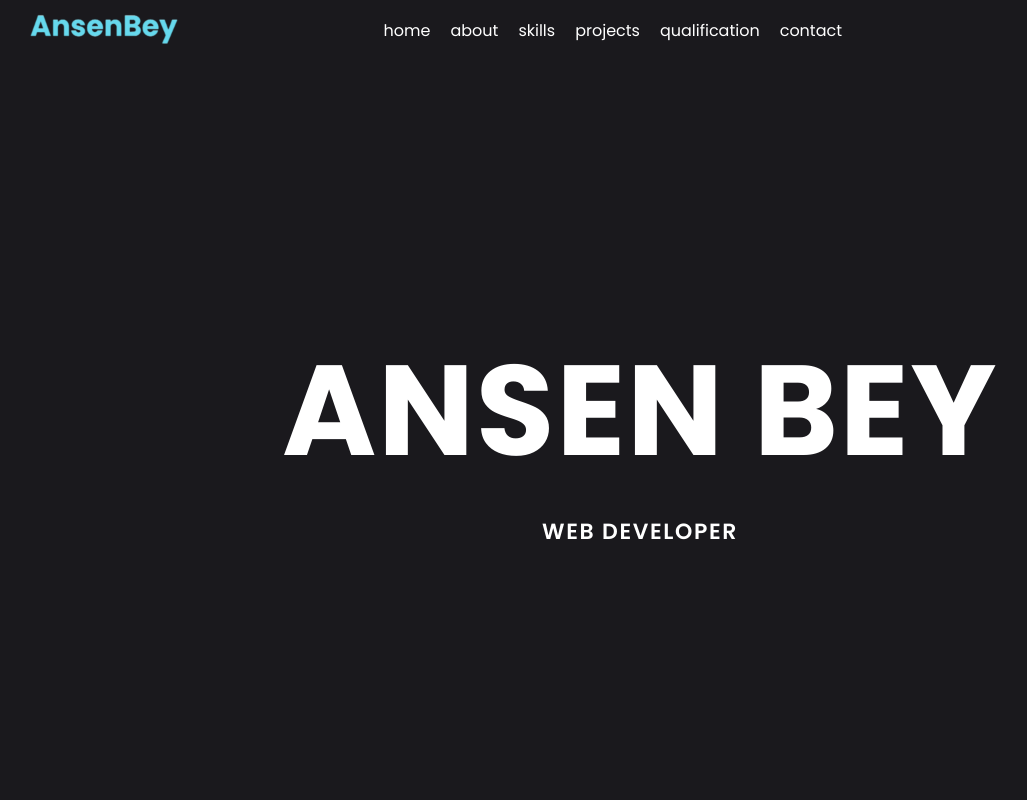
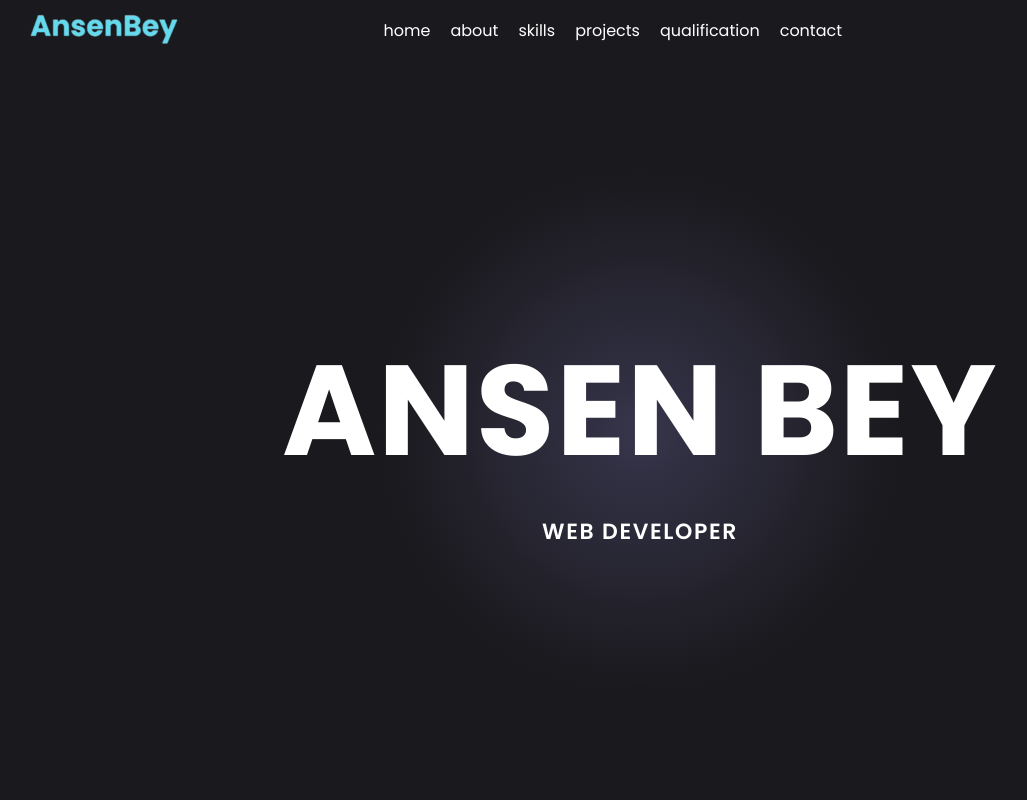
Before and after one commit to ansen01-svg/portfolio, a Next.js app: page / in a window 1280 px wide. Shown: the top 800 px of the page, without its empty margins (0-1027 px from the left). Built offline with nearby package versions, Linux system fonts and the light colour scheme.

Commit message:
changed hero section bg color

```diff
--- a/projects_data.json
+++ b/projects_data.json
@@ -33,7 +33,7 @@
   },
   {
     "id": 0,
-    "projectTitle": "Twiggy - Swiggy frontend Clone",
+    "projectTitle": "Twiggy - Swiggy Frontend Clone",
     "description1": "Twiggy is an innovative front-end clone of the popular food delivery platform Swiggy, meticulously designed to emulate the look and feel of the original site. This project focuses on showcasing a wide variety of food items with high-quality images that reflect the diverse culinary offerings typically found on Swiggy. Although Twiggy does not currently support functional capabilities such as order processing, user authentication, or real-time tracking, it serves as an impressive demonstration of advanced front-end development skills and a keen eye for design aesthetics.",
     "description2": "Crafted using cutting-edge web technologies like HTML, CSS, JavaScript, and React, Twiggy highlights the developer's ability to recreate complex user interfaces and responsive layouts. The project captures the essence of Swiggy's intuitive design, from the visually appealing food categories to the detailed product listings.",
     "technologiesUsed": ["React.js", "Styled components"],
--- a/src/app/components/hero_section/hero_section.js
+++ b/src/app/components/hero_section/hero_section.js
@@ -1,11 +1,13 @@
-import wallpaper from "../../assets/wallpaper.png";
-import Image from "next/image";
-
 export default function HeroSection() {
   return (
     <div
       id="home"
       className="w-full h-[calc(100vh-61px)] py-48 flex items-start justify-center md:py-0 md:items-center"
+      style={{
+        background: "rgb(67, 65, 94)",
+        background:
+          "radial-gradient(circle, rgba(54,53,75,1) 0%, rgba(26,25,29,1) 35%)",
+      }}
     >
       <div className="uppercase tracking-widest flex flex-col items-center justify-center gap-2">
         <h1 className="text-[46px] font-bold text-center md:text-[10vw]">
--- a/src/app/projects/[id]/page.js
+++ b/src/app/projects/[id]/page.js
@@ -1,12 +1,13 @@
+import { use } from "react";
 import Error from "./components/error/error";
 import Header from "./components/header/header";
 import ProjectDetails from "./components/project_details/project_details";
 import ImagesHolder from "./components/images_holder/images_holder";
 import getProjectsData from "@/app/_lib/getProjectData";
 
-export default async function ProjectId({ params }) {
+export default function ProjectId({ params }) {
   const { id } = params;
-  const data = await getProjectsData(id);
+  const data = use(getProjectsData(id));
 
   if (data.length < 1) {
     return <Error />;
```
Also changed, not shown: src/app/assets/wallpaper.png (deleted).
